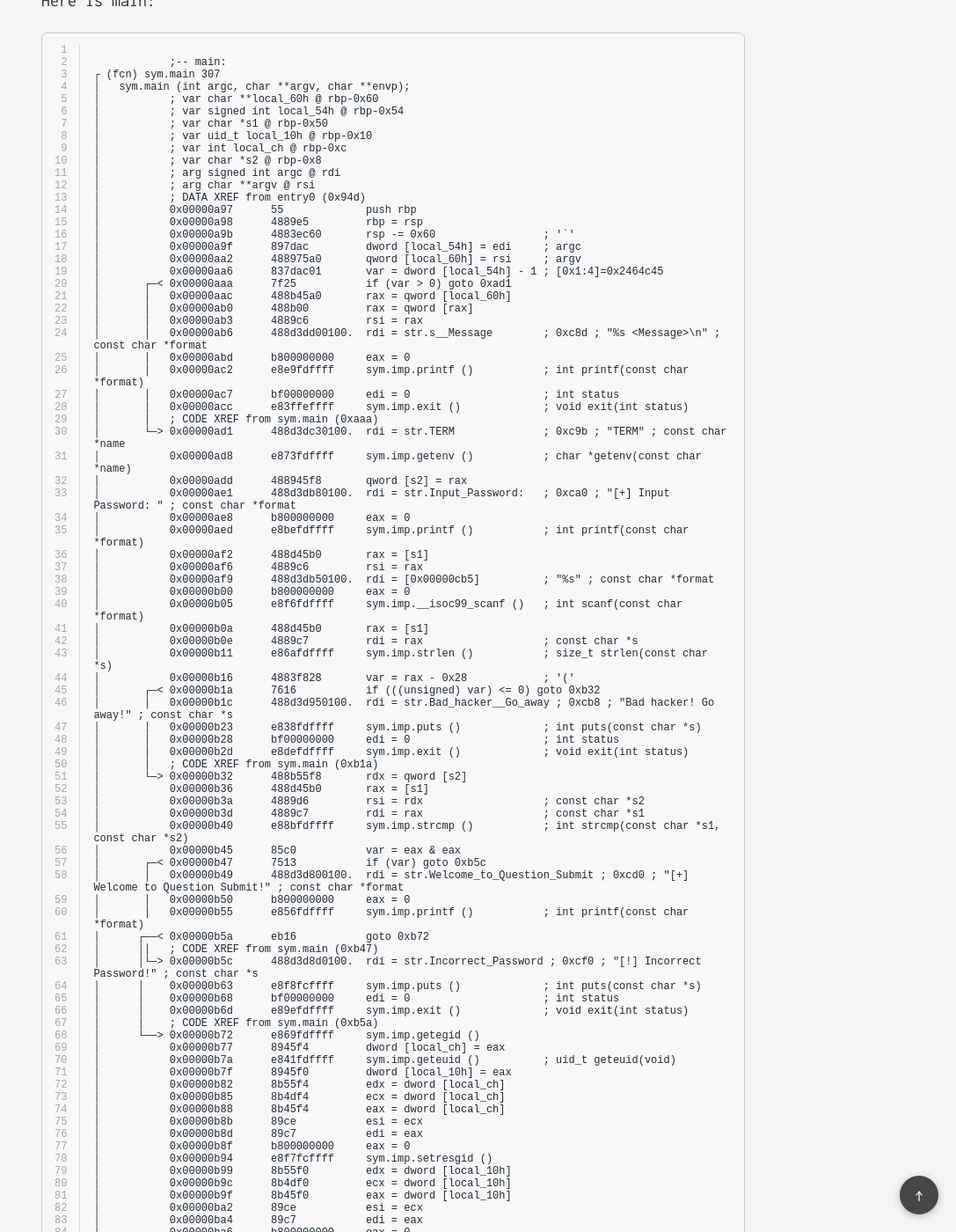
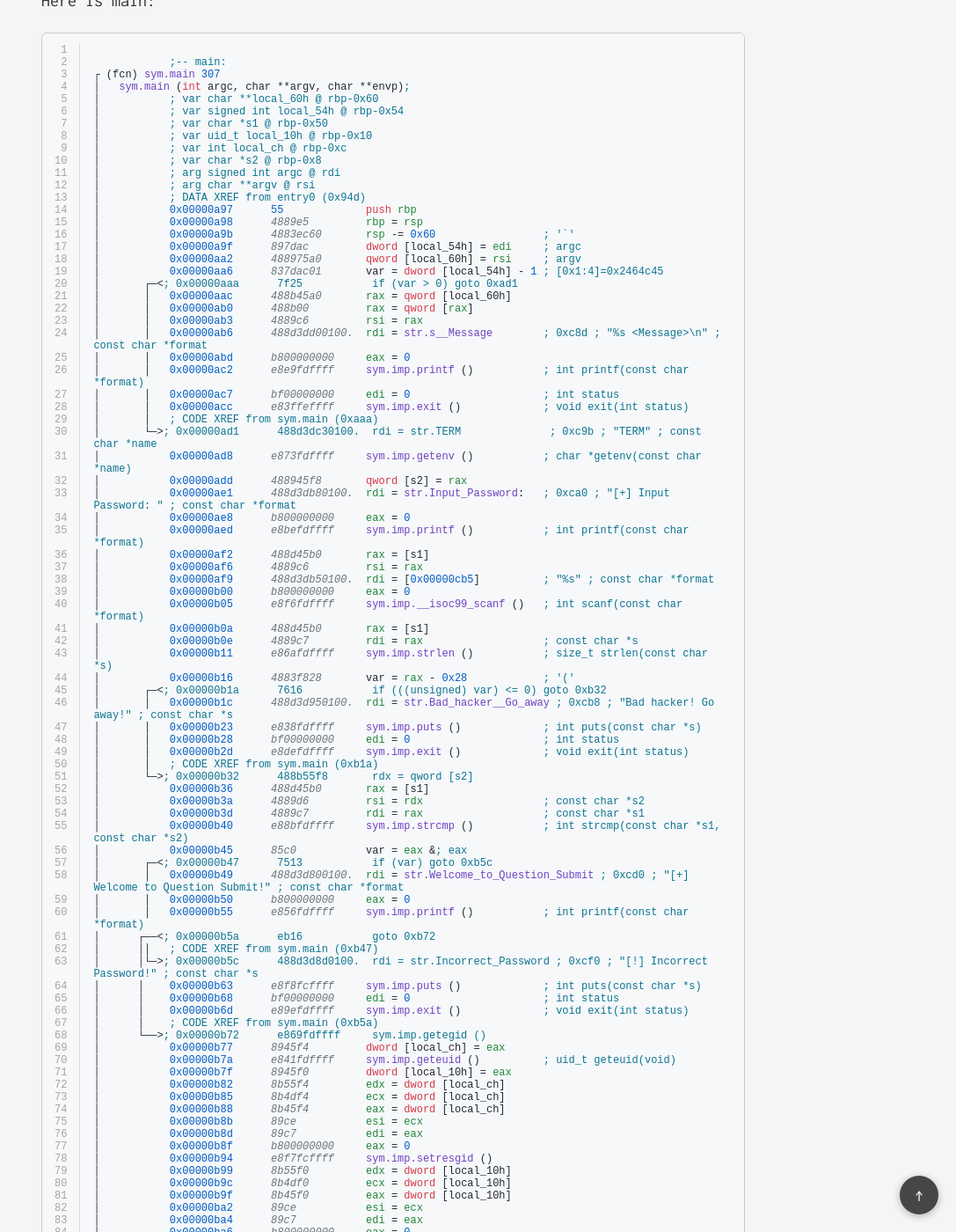
Before and after one commit to wirehack7/capsop.com, a Jekyll site: the page built from _posts/2018-09-17-Pinkys-Palace-siege.md, in a window 1280 px wide and 1400 px high, scrolled down 8098 px. Shown: the whole window at 88% size, without its empty margins (193-1280 px from the left). Built offline with Jekyll 4.4.1, drawn with Linux system fonts in a browser that asks for light colours; some of the changed text lies outside the part shown.

Commit message:
Update _posts/2018-09-17-Pinkys-Palace-siege.md

````diff
--- a/_posts/2018-09-17-Pinkys-Palace-siege.md
+++ b/_posts/2018-09-17-Pinkys-Palace-siege.md
@@ -348,7 +348,7 @@ Thankfully not stripped :grin:. We see where main() starts, imports, strings, in
 
 Here is main:
 
-```
+```r2
 
             ;-- main:
 ┌ (fcn) sym.main 307
@@ -452,7 +452,7 @@ So what it does?
 
 First it checks if arguments are given, if not, a usage help is printed and the program exists. Otherwise it asks for a password then. Let's see what the password is.
 
-```
+```r2
 0x00000ad1      488d3dc30100.  rdi = str.TERM              ; 0xc9b ; "TERM" ; const char *name
 0x00000ad8      e873fdffff     sym.imp.getenv ()           ; char *getenv(const char *name)
 0x00000add      488945f8       qword [s2] = rax
@@ -483,7 +483,7 @@ First it checks if arguments are given, if not, a usage help is printed and the
 
 Checking if the password string is bigger than 40 (0x28 is hexadecimal, decimal is 40) chars. If yes, exit. If no, continue.
 
-```
+```r2
 │       └─> 0x00000b32      488b55f8       rdx = qword [s2]
 │           0x00000b36      488d45b0       rax = [s1]
 │           0x00000b3a      4889d6         rsi = rdx                   ; const char *s2
@@ -510,7 +510,7 @@ I will skip the `uid` and `gid` part as it just sets the group and user id for t
 
 It calls the function `sym.send` then.
 
-```
+```r2
 ┌ (fcn) sym.send 55
 │   sym.send (int arg1);
 │           ; var int local_18h @ rbp-0x18
@@ -923,7 +923,7 @@ The binary creates a TCP server and listens for connections (the port is 31337,
 
 I see that a buffer is created for the input:
 
-```
+```r2
 0x00400b39      b900000000     ecx = 0
 0x00400b3e      ba00100000     edx = 0x1000
 0x00400b43      89c7           edi = eax
````
